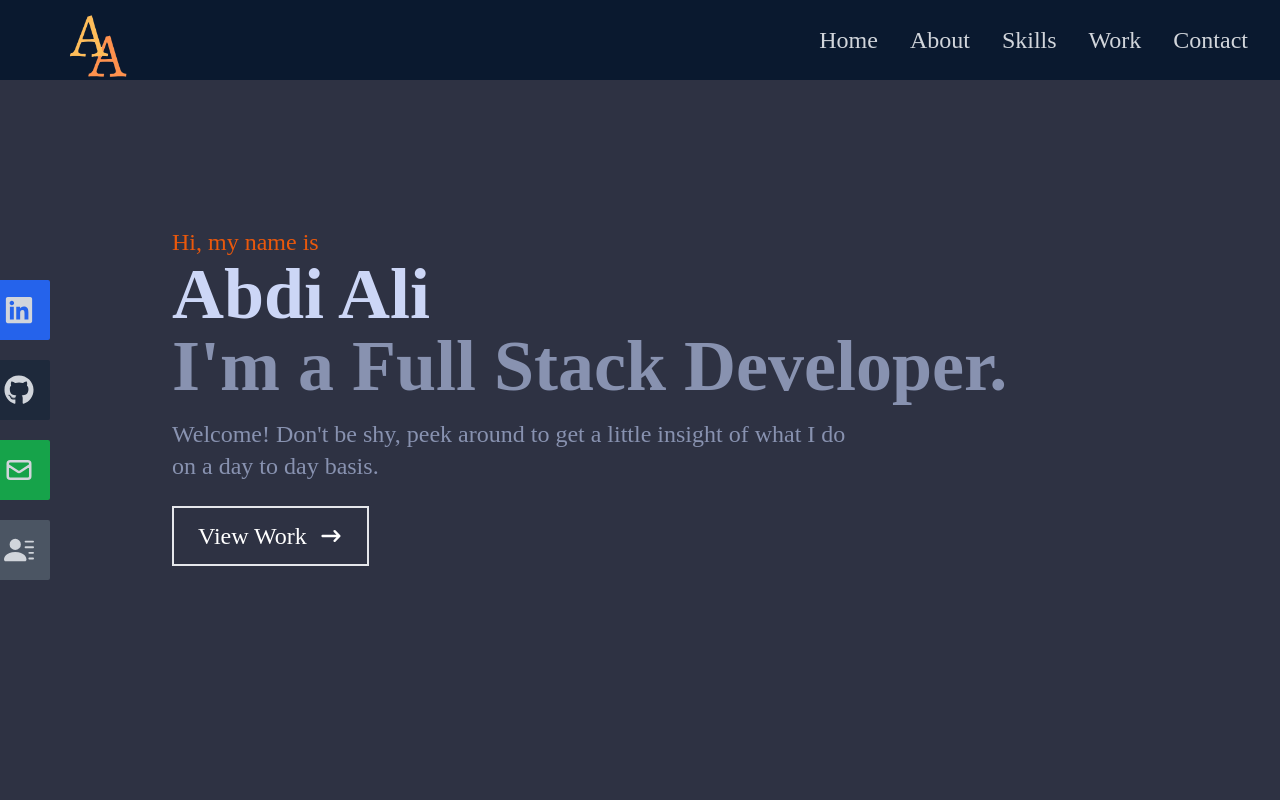
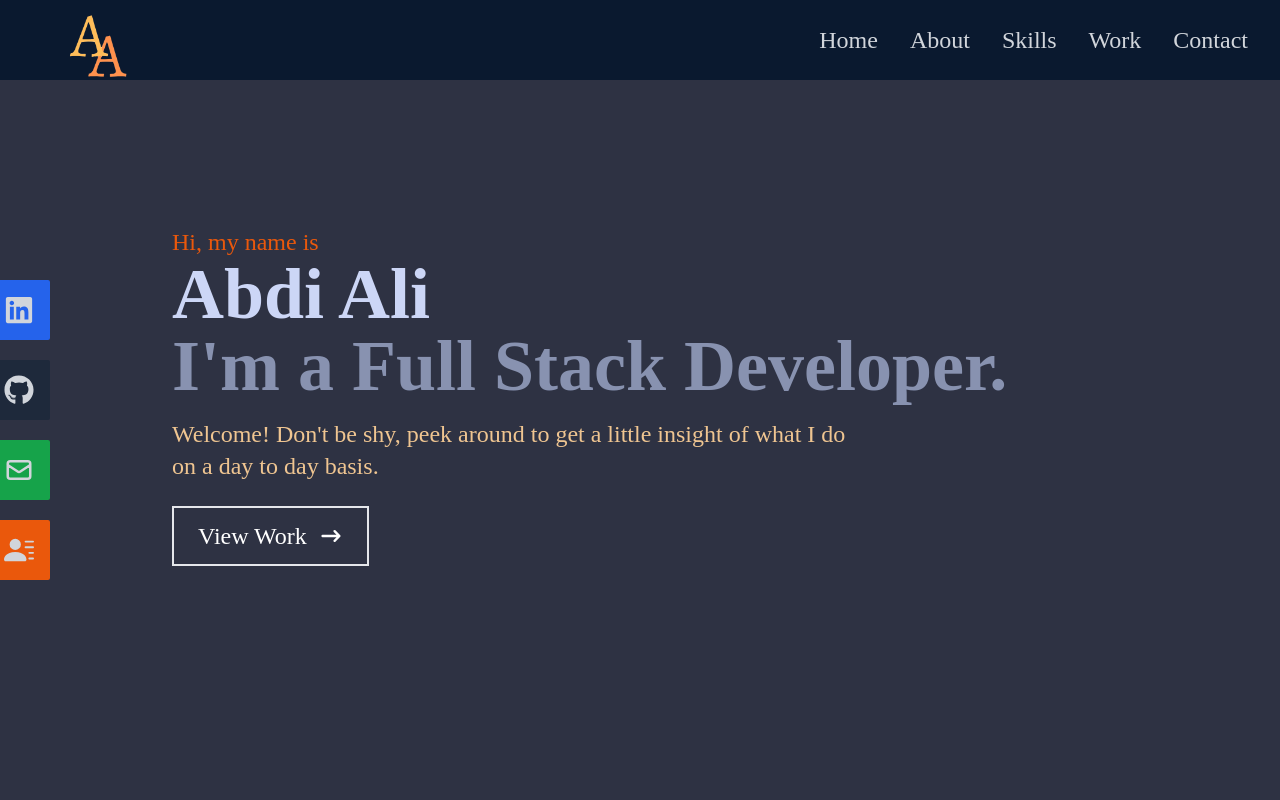
Before and after one commit to TorontosFinest/portfolio-react-app, a React (Create React App) app: page / in a window 1280 px wide. Shown: the top 800 px of the page. Built offline with nearby package versions, Linux system fonts and the light colour scheme.

Commit message:
small updates

```diff
--- a/src/components/Home.jsx
+++ b/src/components/Home.jsx
@@ -13,7 +13,7 @@ import { Link } from 'react-scroll';
         <h2 className='text-4xl sm:text-7xl font-bold text-[#8892b0]'>
           I'm a Full Stack Developer.
         </h2>
-        <p className='text-[#8892b0] py-4 max-w-[700px]'>
+        <p className='text-[#efc591] py-4 max-w-[700px]'>
             Welcome! Don't be shy, peek around to get a little insight of what I do on a day to day basis.
         </p>
         <div>
--- a/src/components/Navbar.jsx
+++ b/src/components/Navbar.jsx
@@ -96,7 +96,7 @@ const Navbar = () => {
                 Email<HiOutlineMail size={30} />
             </a>
         </li>
-        <li className='w-[160px] h-[60px] flex justify-between items-center ml-[-110px] mt-5 hover:ml-[-10px] duration-300 bg-gray-600 rounded-sm'>
+        <li className='w-[160px] h-[60px] flex justify-between items-center ml-[-110px] mt-5 hover:ml-[-10px] duration-300 bg-orange-600 rounded-sm'>
             <a className='flex justify-between items-center w-full' href="https://resume.creddle.io/resume/1ogk2dupqat" target="_blank">
                 Resume<BsFillPersonLinesFill size={30} />
             </a>
```
